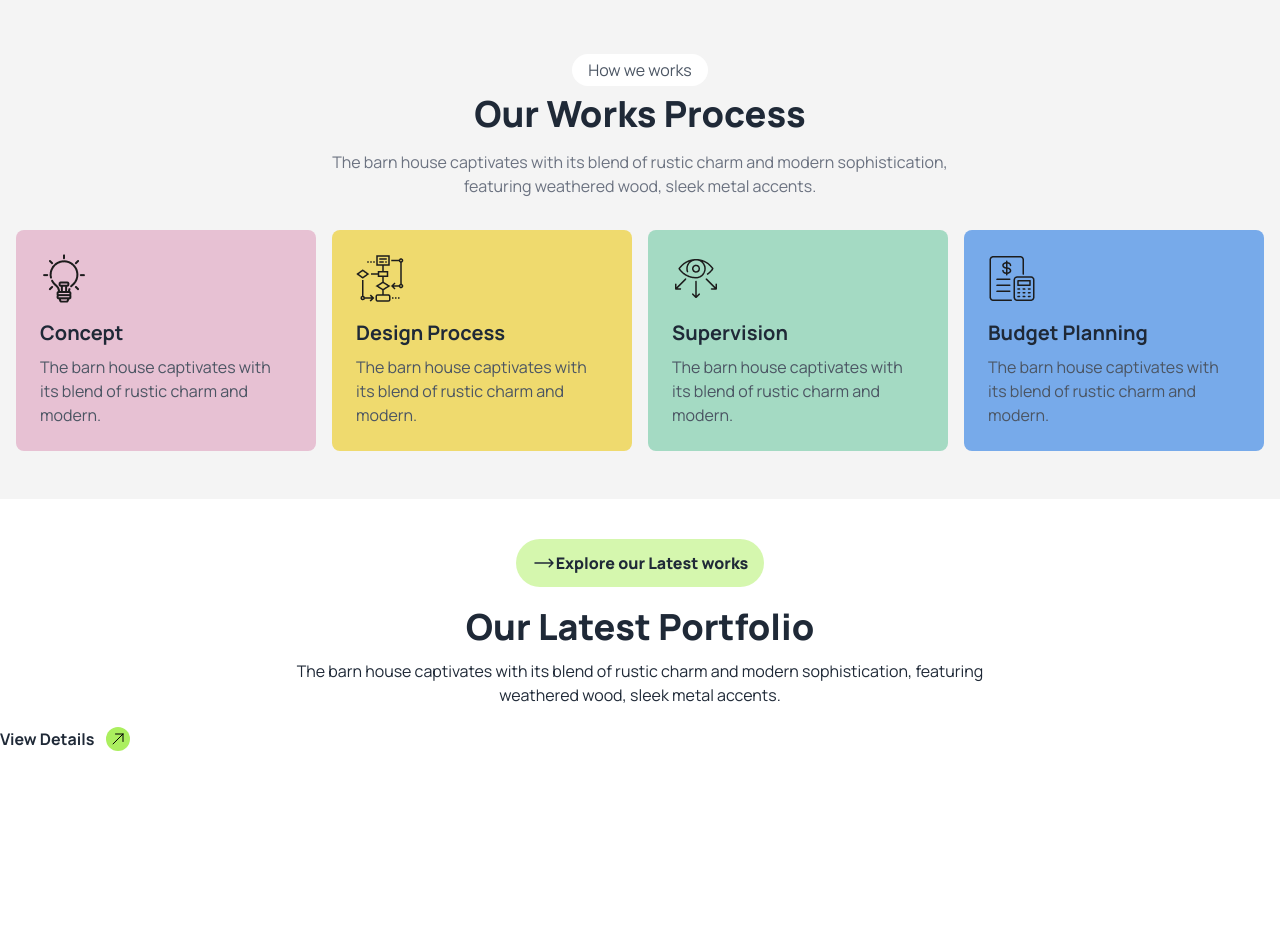
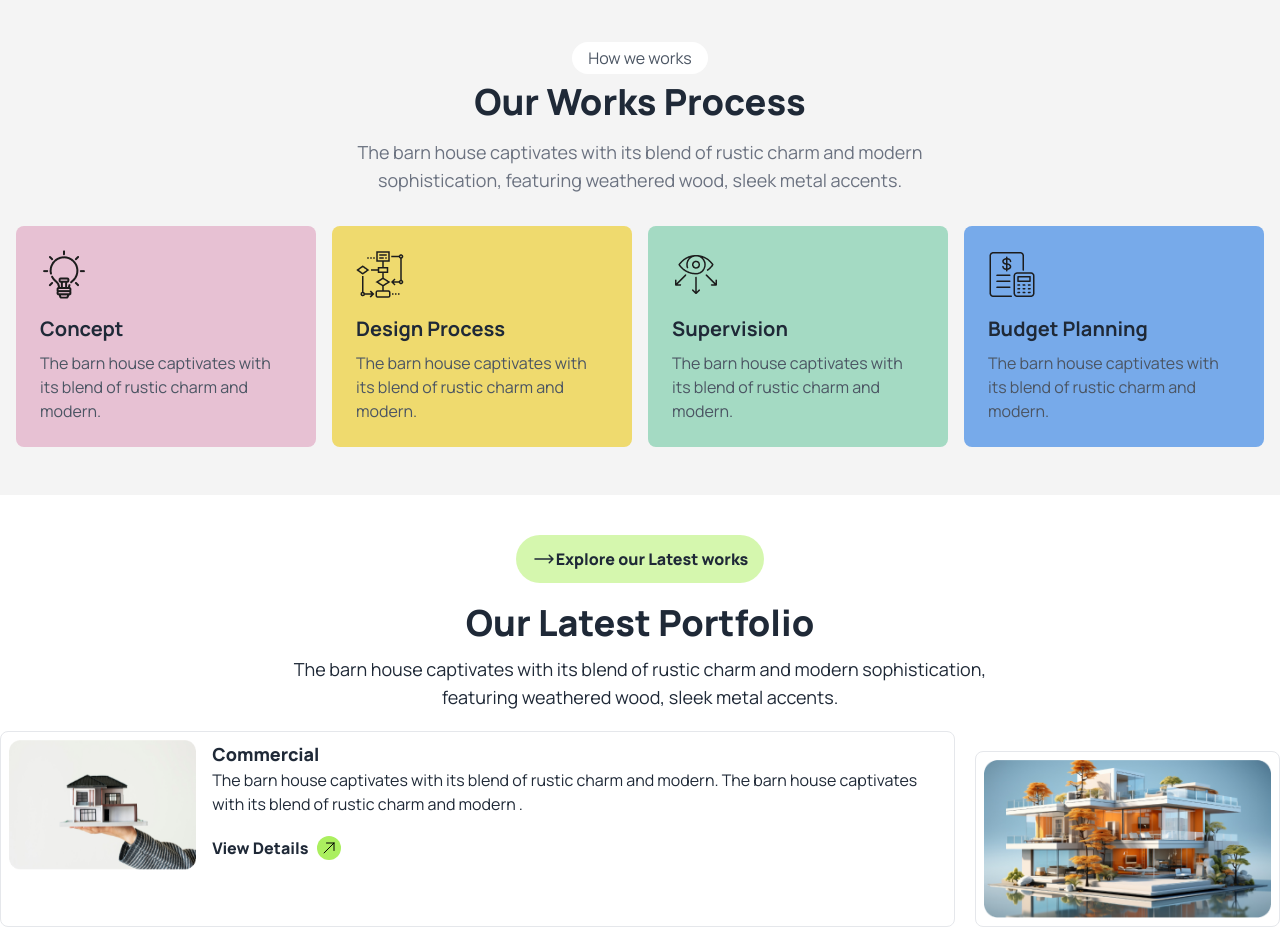
Before and after one commit to devtanvirmahamud1/B10-Assignment3, a plain HTML site: page index.html in a window 1280 px wide. Shown: the part 1660-2587 px from the top of the page. Before the commit the page ends 2411 px from the top, so only its background shows below. Drawn offline with nearby package versions, Linux system fonts and the light colour scheme.

Commit message:
file added

```diff
--- a/index.html
+++ b/index.html
@@ -51,7 +51,7 @@
                 </a>
             </div>
             <div class="navbar-center hidden lg:flex">
-                <ul class="menu menu-horizontal px-1 text-[#737373] text-base lg:text-xl font-semibold">
+                <ul class="menu menu-horizontal px-1 text-[#737373] text-base font-semibold">
                     <li><a class="text-[#494949] font-bold" href="#">Home</a></li>
                     <li><a href="#">Service</a></li>
                     <li><a href="#">Portfolio</a></li>
@@ -109,12 +109,12 @@
             <div class="space-y-5">
                 <h1 class="text-4xl lg:text-6xl font-extrabold text-center lg:w-9/12 mx-auto">A barn house of this
                     design has a striking appearance</h1>
-                <p class="text-center mt-3 mb-3 lg:w-9/12 mx-auto md:text-lg">The barn house captivates with its blend of rustic
+                <p class="text-center mt-3 mb-3 lg:w-9/12 mx-auto">The barn house captivates with its blend of rustic
                     charm and modern sophistication, featuring
                     weathered wood, sleek metal accents, and large windows that flood the space with natural light.</p>
                 <div class="flex mx-auto justify-center">
                     <a
-                        class="btn bg-[#ABEF5F] bg-opacity-50 rounded-full lg:text-xl font-bold px-20 lg:px-7 border border-[#ABEF5F]">View
+                        class="btn bg-[#ABEF5F] bg-opacity-50 rounded-full lg:text-lg font-bold px-20 lg:px-7 border border-[#ABEF5F]">View
                         Details<svg xmlns="http://www.w3.org/2000/svg" fill="none" viewBox="0 0 24 24"
                             stroke-width="1.5" stroke="currentColor"
                             class="size-6 text-black bg-[#ABEF5F] rounded-full p-1">
@@ -251,7 +251,7 @@
                 <div class="text-center mb-8">
                     <button class="bg-white text-gray-600 px-4 py-1 rounded-full mb-2">How we works</button>
                     <h2 class="md:text-4xl text-2xl font-extrabold">Our Works Process</h2>
-                    <p class="text-gray-500 max-w-2xl mx-auto mt-4">
+                    <p class="text-gray-500 max-w-2xl mx-auto mt-4 md:text-lg">
                         The barn house captivates with its blend of rustic charm and modern sophistication,
                         featuring weathered wood, sleek metal accents.
                     </p>
@@ -300,11 +300,22 @@
             <!-- Text Section -->
             <div class="text-center mt-5 px-5 space-y-3 mb-5">
                 <h1 class="font-extrabold text-4xl">Our Latest Portfolio</h1>
-                <p class="w-3/5 mx-auto">The barn house captivates with its blend of rustic charm and modern
+                <p class="w-3/5 mx-auto md:text-lg">The barn house captivates with its blend of rustic charm and modern
                     sophistication, featuring weathered wood, sleek metal accents.</p>
             </div>
-            <div class="flex gap-3">
-                <a class="font-bold">View
+            <div class="grid grid-cols-4 justify-center gap-5">
+                <!-- Left Content -->
+                <div class="flex border p-2 rounded-lg gap-4 col-span-3">
+                    <div class="#">
+                        <img class="w-full" src="assets/img1.png" alt="#">
+                    </div>
+                    <div class="#">
+                        <div class="mb-5">
+                            <h1 class="text-lg font-extrabold">Commercial</h1>
+                            <p>The barn house captivates with its blend of rustic charm and modern. The barn house captivates with its blend of rustic charm and modern .</p>
+                        </div>
+                        <div class="flex gap-2">
+                            <a class="font-extrabold">View
                                 Details
                             </a>
                             <svg xmlns="http://www.w3.org/2000/svg" fill="none" viewBox="0 0 24 24" stroke-width="1.5"
@@ -312,6 +323,14 @@
                                 <path stroke-linecap="round" stroke-linejoin="round" d="m4.5 19.5 15-15m0 0H8.25m11.25 0v11.25" />
                             </svg>
                         </div>
+                    </div>
+                </div>
+                <!-- Right content -->
+                 <div class="border p-2 rounded-lg mt-5 mx-14 lg:mx-0">
+                    <img class="w-full" src="assets/img2.png" alt="">
+                 </div>
+            </div>
+
         </section>
     </main>
     <footer>
```
Also changed, not shown: 2 other files. Lines whose indentation alone changed are shown as unchanged.
